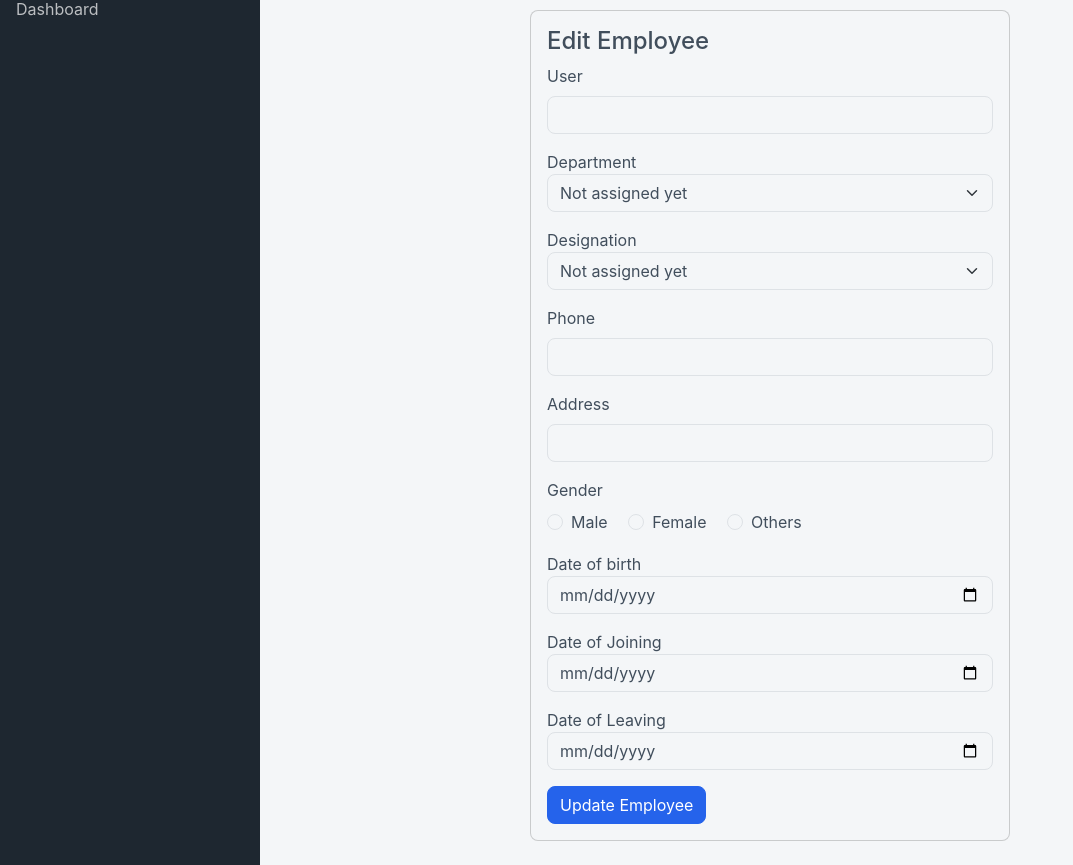
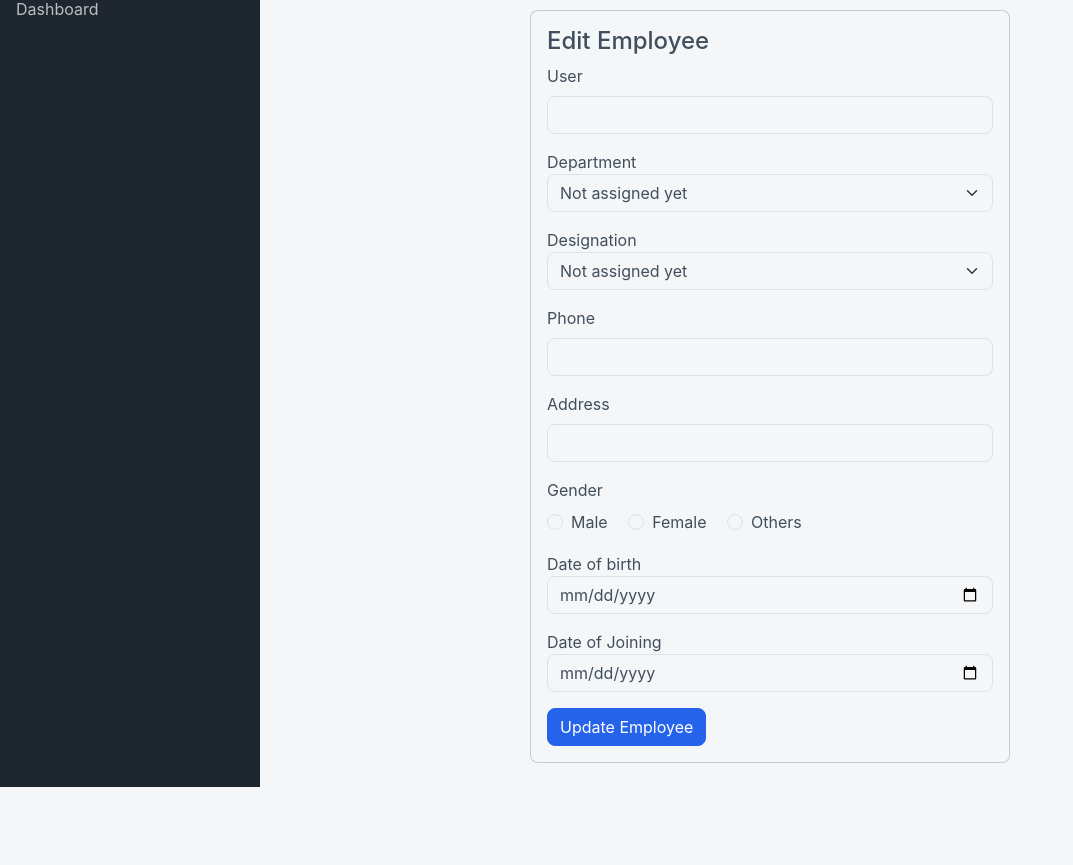
Before and after one commit to notSinhaSid/HRMS_SDLC_project, a Laravel app: template resources/views/employees/edit.blade.php in a window 1280 px wide. Shown: the part 85-950 px from the top of the page, without its empty margins (0-1073 px from the left). After the commit the page ends 872 px from the top, so only its background shows below. Run offline with Laravel 12, Linux system fonts and the light colour scheme; the template is opened without the code that fills it, so the values that code supplies are empty; style sheets or scripts are compiled from the project's sources.

Commit message:
Remove date of leaving field from edit view

```diff
--- a/resources/views/employees/edit.blade.php
+++ b/resources/views/employees/edit.blade.php
@@ -13,15 +13,6 @@
                 <input type="text" class="form-control" value="{{ $employee->user->name }}" readonly>
             </div>
             @include('employees.partials._form')
-                <div class="mb-3">
-                    <label for="date_of_leaving" class="form-date-label">Date of Leaving</label>
-                    <input type="date" name="date_of_leaving" id="date_of_leaving" value="{{ old('date_of_leaving', $employee?->date_of_leaving?->format('Y-m-d')) }}" class="form-control @error('date_of_leaving')
-                        is-invaild
-                    @enderror">
-                    @error('date_of_leaving')
-                        <span class="text-danger">{{$message}}</span>
-                    @enderror
-                </div>
             <button type="submit" class="btn btn-primary">Update Employee</button>
         </form>
     </div>
```
